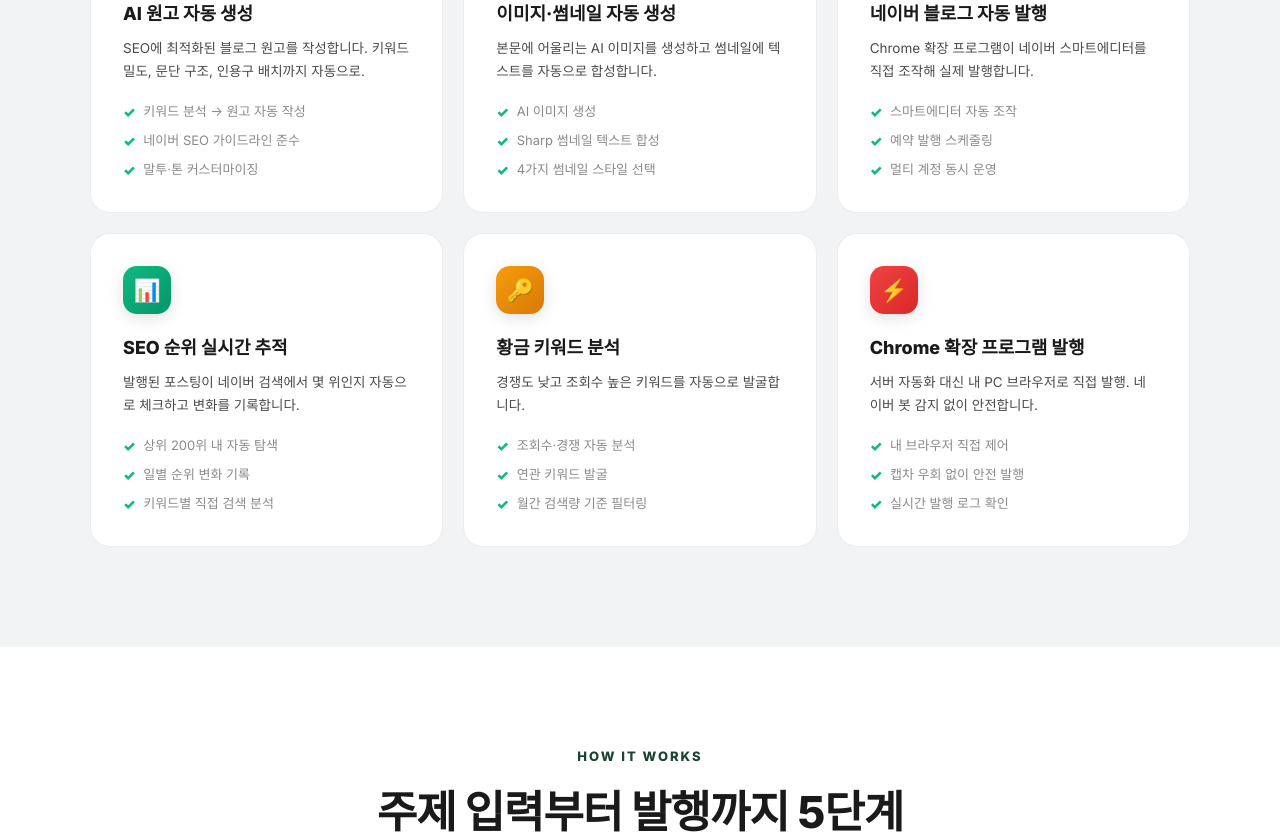
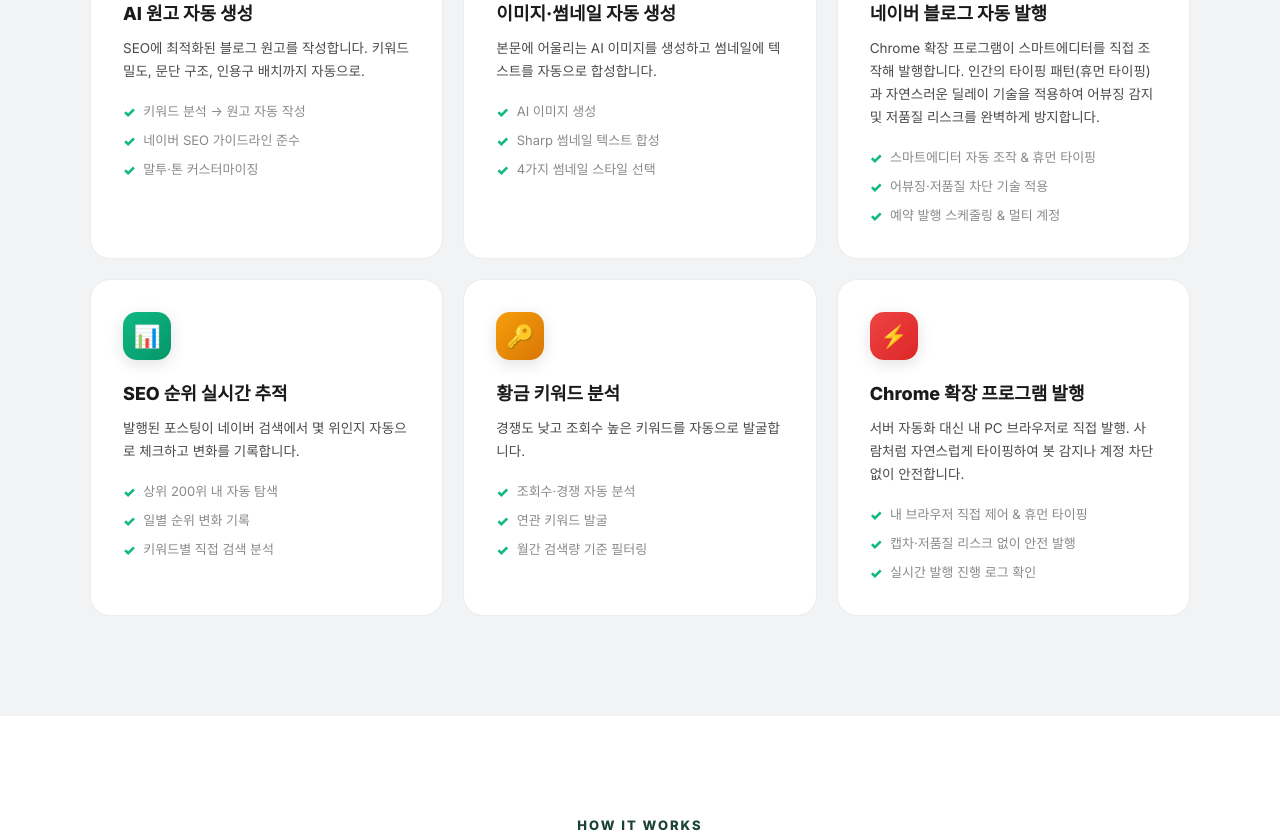
Before and after one commit to vbxn4321-boop/BlogMasterAi, a Next.js app in the folder frontend/: page / in a window 1280 px wide. Shown: the part 3400-4234 px from the top of the page. Built offline with nearby package versions, Linux system fonts and the light colour scheme.

Commit message:
feat: add human typing and low-quality avoidance algorithm details to auto-posting features

```diff
--- a/frontend/package.json
+++ b/frontend/package.json
@@ -12,6 +12,7 @@
     "@portone/browser-sdk": "^0.1.9",
     "@supabase/ssr": "^0.8.0",
     "@supabase/supabase-js": "^2.98.0",
+    "lightningcss-win32-x64-msvc": "^1.32.0",
     "lucide-react": "^0.577.0",
     "next": "^15.5.0",
     "react": "19.2.3",
--- a/frontend/src/app/page.js
+++ b/frontend/src/app/page.js
@@ -594,10 +594,10 @@
             {[
               { icon:"✍️",title:"AI 원고 자동 생성",desc:"SEO에 최적화된 블로그 원고를 작성합니다. 키워드 밀도, 문단 구조, 인용구 배치까지 자동으로.",points:["키워드 분석 → 원고 자동 작성","네이버 SEO 가이드라인 준수","말투·톤 커스터마이징"],gradient:"linear-gradient(135deg, #1b4332, #2d6a4f)" },
               { icon:"🖼️",title:"이미지·썸네일 자동 생성",desc:"본문에 어울리는 AI 이미지를 생성하고 썸네일에 텍스트를 자동으로 합성합니다.",points:["AI 이미지 생성","Sharp 썸네일 텍스트 합성","4가지 썸네일 스타일 선택"],gradient:"linear-gradient(135deg, #2d6a4f, #40916c)" },
-              { icon:"🚀",title:"네이버 블로그 자동 발행",desc:"Chrome 확장 프로그램이 네이버 스마트에디터를 직접 조작해 실제 발행합니다.",points:["스마트에디터 자동 조작","예약 발행 스케줄링","멀티 계정 동시 운영"],gradient:"linear-gradient(135deg, #40916c, #52b788)" },
+              { icon:"🚀",title:"네이버 블로그 자동 발행",desc:"Chrome 확장 프로그램이 스마트에디터를 직접 조작해 발행합니다. 인간의 타이핑 패턴(휴먼 타이핑)과 자연스러운 딜레이 기술을 적용하여 어뷰징 감지 및 저품질 리스크를 완벽하게 방지합니다.",points:["스마트에디터 자동 조작 & 휴먼 타이핑","어뷰징·저품질 차단 기술 적용","예약 발행 스케줄링 & 멀티 계정"],gradient:"linear-gradient(135deg, #40916c, #52b788)" },
               { icon:"📊",title:"SEO 순위 실시간 추적",desc:"발행된 포스팅이 네이버 검색에서 몇 위인지 자동으로 체크하고 변화를 기록합니다.",points:["상위 200위 내 자동 탐색","일별 순위 변화 기록","키워드별 직접 검색 분석"],gradient:"linear-gradient(135deg, #10b981, #059669)" },
               { icon:"🔑",title:"황금 키워드 분석",desc:"경쟁도 낮고 조회수 높은 키워드를 자동으로 발굴합니다.",points:["조회수·경쟁 자동 분석","연관 키워드 발굴","월간 검색량 기준 필터링"],gradient:"linear-gradient(135deg, #f59e0b, #d97706)" },
-              { icon:"⚡",title:"Chrome 확장 프로그램 발행",desc:"서버 자동화 대신 내 PC 브라우저로 직접 발행. 네이버 봇 감지 없이 안전합니다.",points:["내 브라우저 직접 제어","캡차 우회 없이 안전 발행","실시간 발행 로그 확인"],gradient:"linear-gradient(135deg, #ef4444, #dc2626)" },
+              { icon:"⚡",title:"Chrome 확장 프로그램 발행",desc:"서버 자동화 대신 내 PC 브라우저로 직접 발행. 사람처럼 자연스럽게 타이핑하여 봇 감지나 계정 차단 없이 안전합니다.",points:["내 브라우저 직접 제어 & 휴먼 타이핑","캡차·저품질 리스크 없이 안전 발행","실시간 발행 진행 로그 확인"],gradient:"linear-gradient(135deg, #ef4444, #dc2626)" },
             ].map((f,i)=>(
               <div key={i} className="feature-card" style={{ padding:32,background:"var(--bg-card)",borderRadius:20,border:"1px solid var(--border)",transition:"transform 0.3s ease, box-shadow 0.3s ease",cursor:"default" }}>
                 <div style={{ width:48,height:48,borderRadius:14,background:f.gradient,display:"flex",alignItems:"center",justifyContent:"center",fontSize:22,marginBottom:20,boxShadow:"0 4px 16px rgba(0,0,0,0.12)" }}>{f.icon}</div>
--- a/package.json
+++ b/package.json
@@ -21,5 +21,9 @@
     "puppeteer@24.43.0": true,
     "sharp@0.34.5": true,
     "unrs-resolver@1.11.1": true
+  },
+  "dependencies": {
+    "lightningcss": "^1.33.0",
+    "lightningcss-win32-x64-msvc": "^1.33.0"
   }
 }
```
Also changed, not shown: 1 other file (tests, documents, lock files or other folders).
